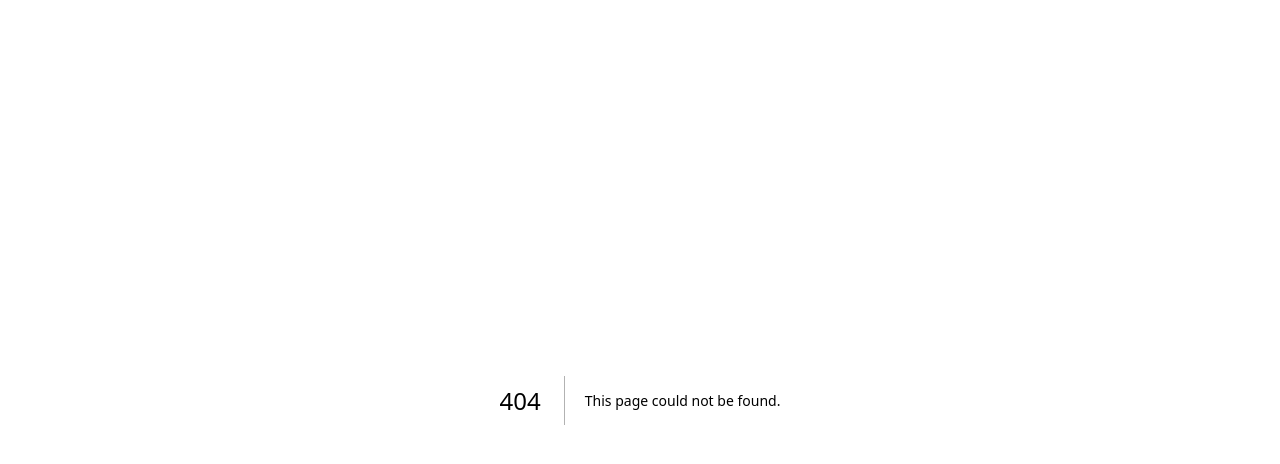
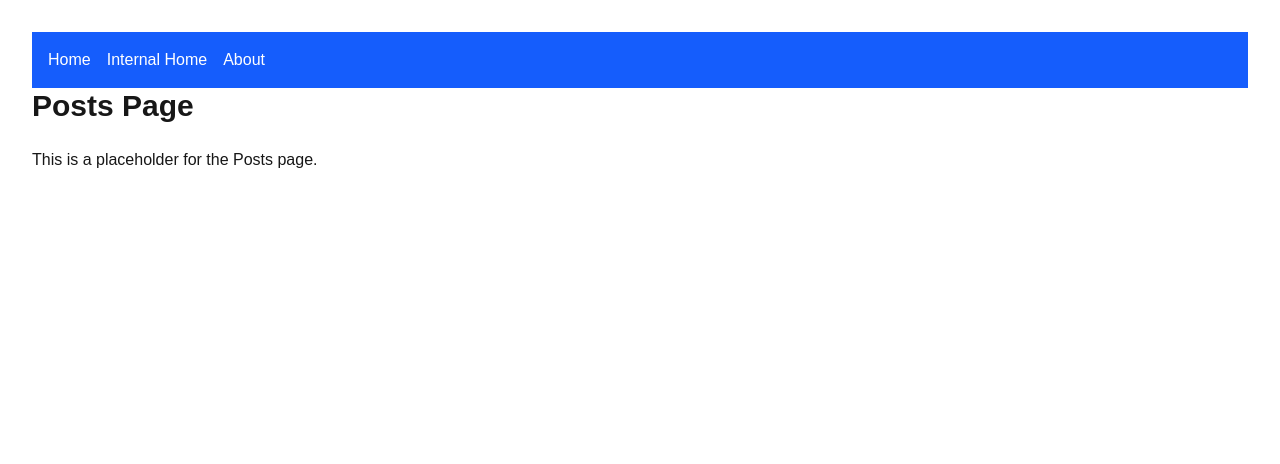
Before and after one commit to youssefamjad1/alx-project-0x02-setup, a Next.js app in the folder alx-project-0x02/: page /posts in a window 1280 px wide. Before the commit this address had no page. Shown: the top 464 px of the page. Built offline with nearby package versions, Linux system fonts and the light colour scheme.

Commit message:
feat: add Header component and implement navigation in Home, About, and Posts pages

```diff
--- a/alx-project-0x02/pages/about.tsx
+++ b/alx-project-0x02/pages/about.tsx
@@ -1,9 +1,11 @@
 import React from 'react';
 import Button from '@/components/common/Button';
+import Header from '@/components/layout/Header'; // ✅ Add this import
 
 const About: React.FC = () => {
   return (
     <main className="container mx-auto p-8">
+      <Header />
       <h1 className="text-3xl font-bold mb-6">About Page</h1>
       <div className="flex gap-4">
         <Button size="small" shape="rounded-sm">Small Rounded-SM</Button>
--- a/alx-project-0x02/pages/home.tsx
+++ b/alx-project-0x02/pages/home.tsx
@@ -1,6 +1,8 @@
 import React, { useState } from 'react';
 import Card from '@/components/common/Card';
 import PostModal from '@/components/common/PostModal';
+import Header from '@/components/layout/Header';
+
 
 const Home: React.FC = () => {
   const [posts, setPosts] = useState<{ title: string; content: string }[]>([]);
@@ -12,6 +14,7 @@
 
   return (
     <div className="container mx-auto p-8">
+        <Header />
       <h1 className="text-3xl font-bold mb-4">Welcome to ALX Project 0x02</h1>
       <button
         onClick={() => setModalOpen(true)}
--- /dev/null
+++ b/alx-project-0x02/pages/posts.tsx
@@ -0,0 +1,16 @@
+// alx-project-0x02/pages/posts.tsx
+
+import React from 'react';
+import Header from '@/components/layout/Header';
+
+const Posts: React.FC = () => {
+  return (
+    <main className="container mx-auto p-8">
+      <Header />
+      <h1 className="text-3xl font-bold mb-6">Posts Page</h1>
+      <p>This is a placeholder for the Posts page.</p>
+    </main>
+  );
+};
+
+export default Posts;
```
